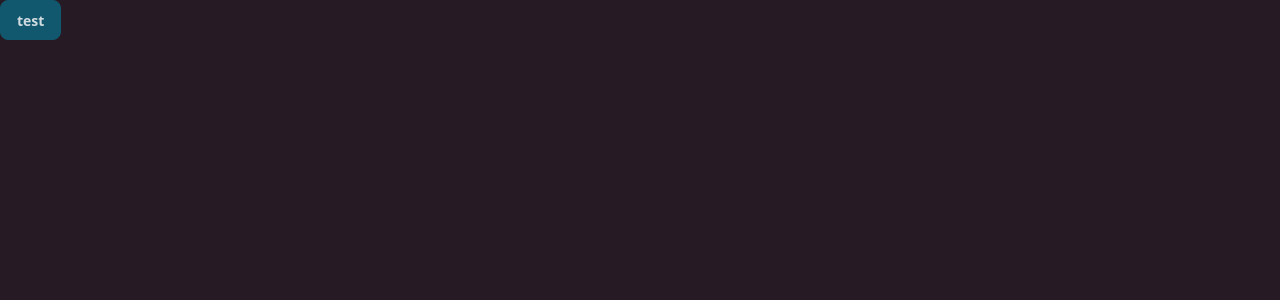
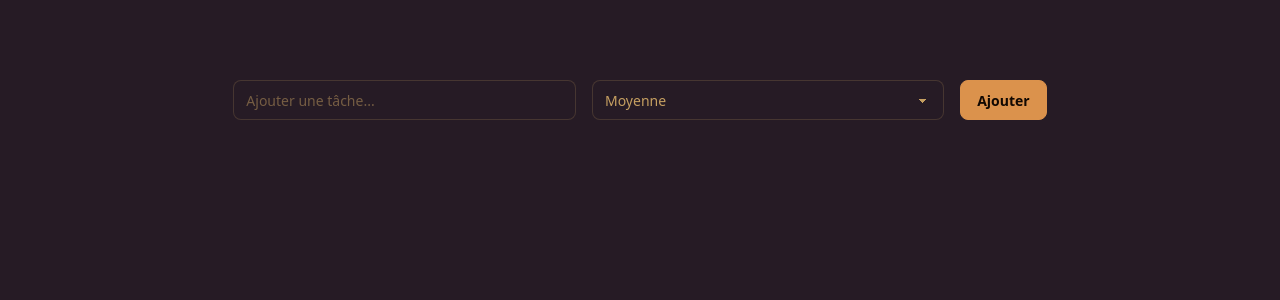
Before and after one commit to Max182xx/Todo-list, a React (Vite) app: page / in a window 1280 px wide. Shown: the top 300 px of the page. Built offline with nearby package versions, Linux system fonts and the light colour scheme.

Commit message:
Formulaire et gestion d'événement

```diff
--- a/src/App.tsx
+++ b/src/App.tsx
@@ -1,11 +1,74 @@
+import { useEffect, useState } from "react";
+
+type Priority = "Urgente" | "Moyenne" | "Basse";
+type Todo = {
+  id: number;
+  text: string;
+  priority: Priority;
+};
 
 function App() {
+  const [input, setInput] = useState<string>("");
+  const [priority, setPriority] = useState<Priority>("Moyenne");
+
+  // Permet de sauvergarder dans le local Storage mes requets
+  const savedTodos = localStorage.getItem("todos")
+  const initialTodos = savedTodos ? JSON.parse(savedTodos) : []
+  // Vérifie d'abord si une todo est dans le LocalStorage du navigateur
+  const [todos , setTodos] = useState<Todo[]>(initialTodos)
+
+  // Permet de mettre à jour automatiquement todos et de créer un tableau todo dans le localStorage
+  useEffect(()=> {
+    localStorage.setItem("todos", JSON.stringify(todos))
+  }, [todos])
+
+  function addTodo() {
+    if (input.trim() == "") {
+      return;
+    }
+
+    const newTodo: Todo = {
+      id: Date.now(),
+      text: input.trim(),
+      priority: priority
+    };
+
+    const newTodos = [newTodo, ...todos]
+    setTodos(newTodos)
+    setInput("")
+    setPriority("Moyenne")
+    console.log(newTodos)
+  }
 
   return (
-    <div className="">
-<button className="btn btn-accent"> test</button>
+    <div className=" flex justify-center">
+      <div className="w-2/3 flex-col gap-4 my-15 base-300 p-5 rounded-2xl">
+        <div className="flex gap-4 ">
+          <input
+            type="text"
+            className="input w-full"
+            placeholder="Ajouter une tâche..."
+            value={input}
+            onChange={(e) => setInput(e.target.value)}
+          />
+
+          <select
+            className="select w-full"
+            value={priority}
+            onChange={(e) => setPriority(e.target.value as Priority)}
+          >
+            <option value="Urgente">Urgente</option>
+            <option value="Moyenne">Moyenne</option>
+            <option value="Basse">Basse</option>
+          </select>
+
+          <button onClick={addTodo} className="btn btn-primary">
+            Ajouter
+          </button>
+        </div>
+      </div>
     </div>
-  )
+  );
 }
 
-export default App
+export default App;
```
